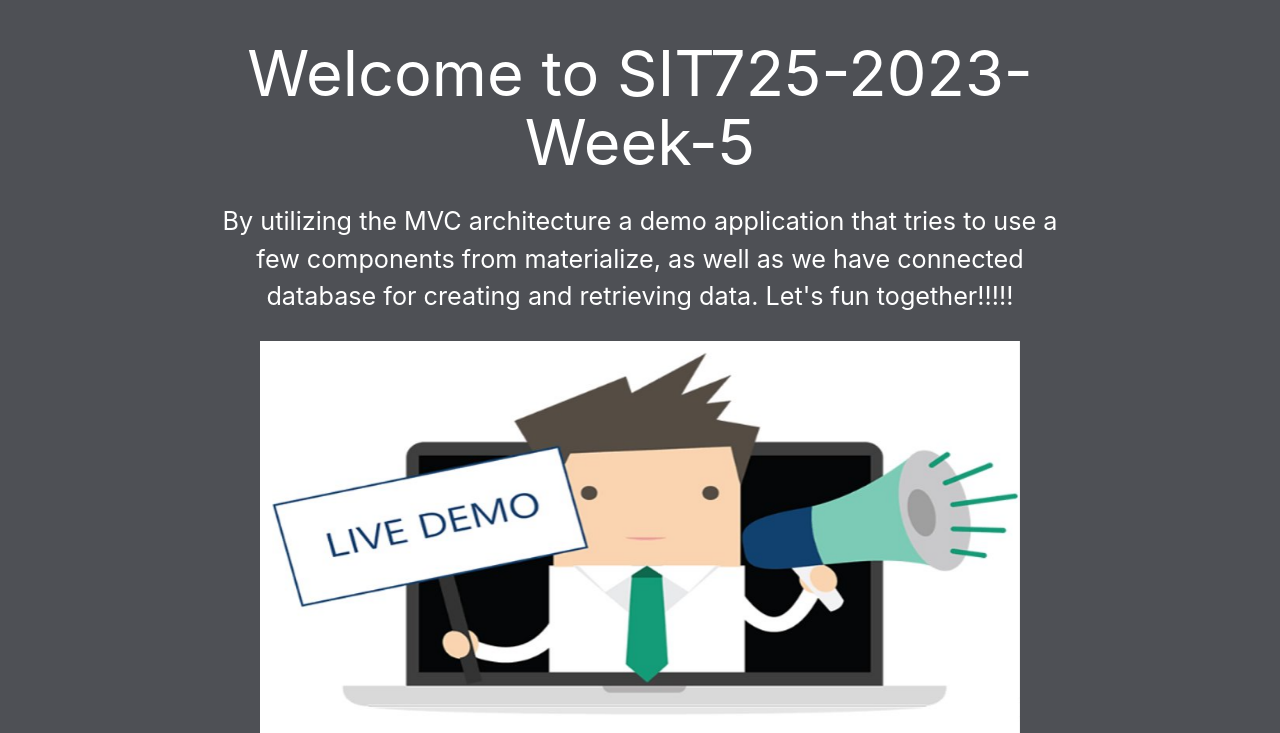
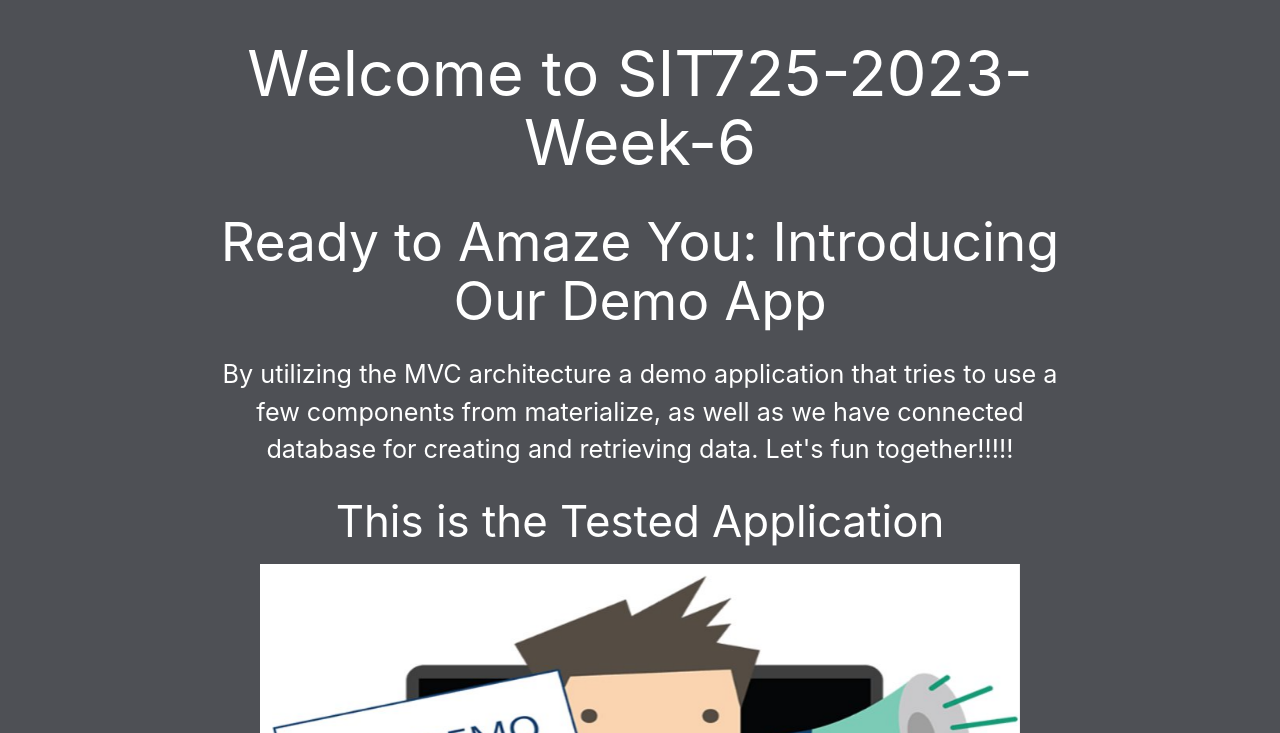
Before and after one commit to Mudasirrr/SIT725-2023-T2-Prac8, a website: page view/index.html in a window 1280 px wide. Shown: the part 67-800 px from the top of the page. Drawn offline with nearby package versions, Linux system fonts and the light colour scheme; no server answers.

Commit message:
updated contents

```diff
--- a/view/index.html
+++ b/view/index.html
@@ -1,6 +1,6 @@
 <html>
 	<head>
-		<title>SIT725 Prac 5</title>
+		<title>SIT725 Prac 6</title>
 		<link rel="stylesheet" href="https://cdnjs.cloudflare.com/ajax/libs/materialize/1.0.0/css/materialize.min.css">
 		<link rel="stylesheet" href="https://fonts.googleapis.com/icon?family=Material+Icons" >
 		<link rel="stylesheet" href="styles.css">
@@ -19,9 +19,11 @@
 			<div class="container">
 				<div class="row">
 					<div class="col s12 center-align">
-						<h1 id="heading">Welcome to SIT725-2023- Week-5</h1>
+						<h1 id="heading">Welcome to SIT725-2023- Week-6</h1>
+						<h2 id="heading">Ready to Amaze You: Introducing Our Demo App</h2>
 						<p class="flow-text">By utilizing the MVC architecture a demo application that tries to use a few components from materialize, as well as we have connected database for creating and retrieving data. Let's fun together!!!!!
 						</p>
+						<h3 id="heading">This is the Tested Application</h3>
 					</div>
 					<div class="col s12 center-align">
 						<img class="materialboxed materialboxed-image" src="images/livedemo.png">
```
Also changed, not shown: README.md, Screen shots/OOUTPU.PNG, Screen shots/server running.PNG (added), Screen shots/testing output.PNG (added).
